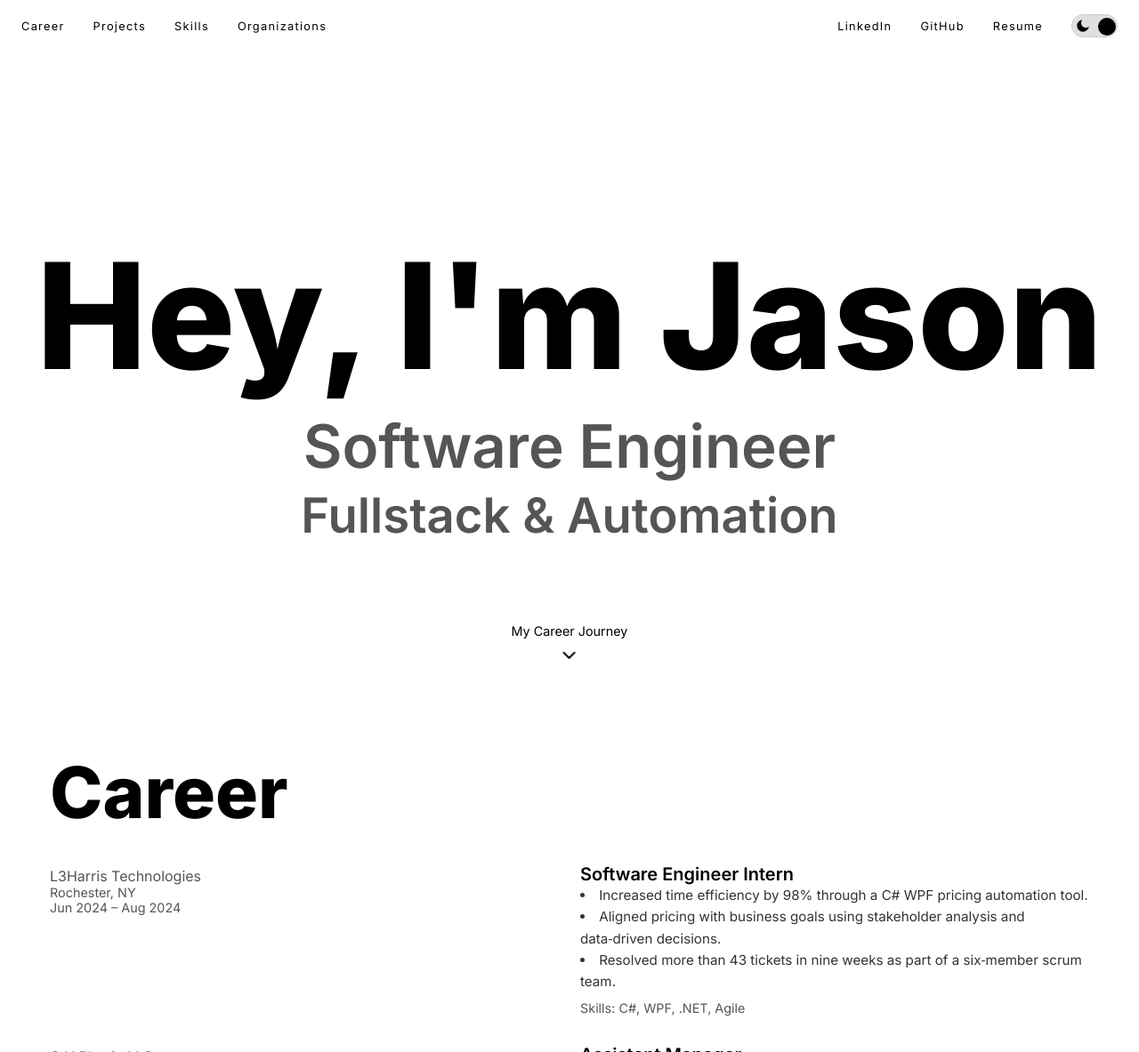
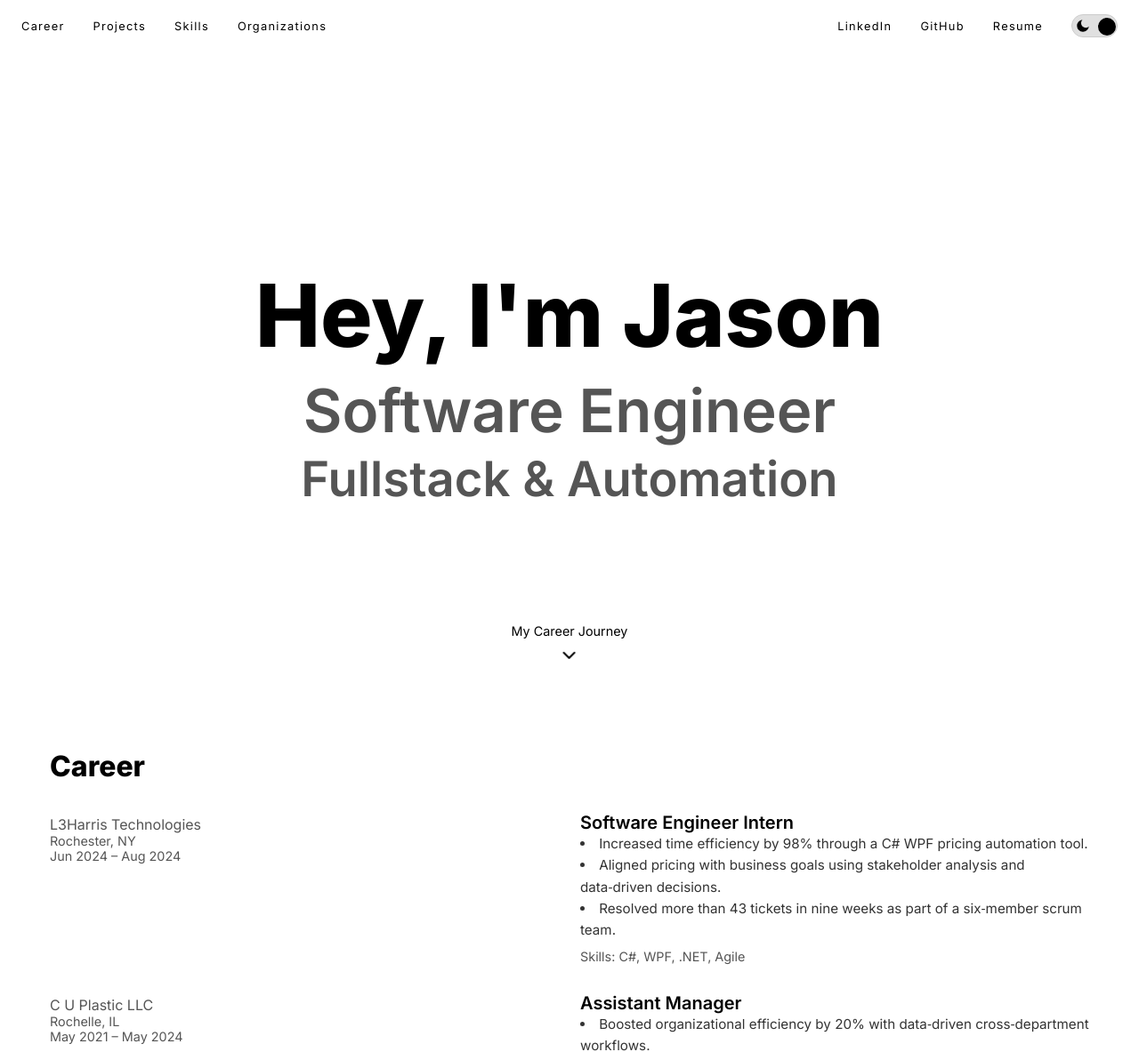
Before and after one commit to M1ght1203/Portfolio, a plain HTML site: page index.html in a window 1280 px wide. Shown: the top 1183 px of the page at 89% size. Drawn offline with nearby package versions, Linux system fonts and the light colour scheme.

Commit message:
Revert hero and career heading size

```diff
--- a/style.css
+++ b/style.css
@@ -106,7 +106,7 @@ body::before {
 }
 
 .section-title {
-    font-size: clamp(2rem, 6vw + 0.2rem, 5.5rem);
+    font-size: 2rem;
     font-weight: 800;
     margin-bottom: 2rem;
     text-align: left;
@@ -188,7 +188,7 @@ body::before {
 
 
 .main-text .intro {
-    font-size: clamp(5.25rem, 12vw + 0.75rem, 13.5rem);
+    font-size: clamp(3rem, 7vw + 0.5rem, 8rem);
     font-weight: 800;
     margin-bottom: 0.5rem;
 }
```
